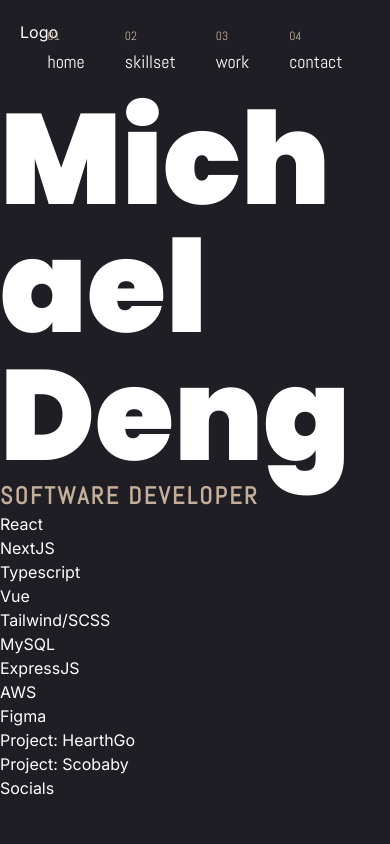
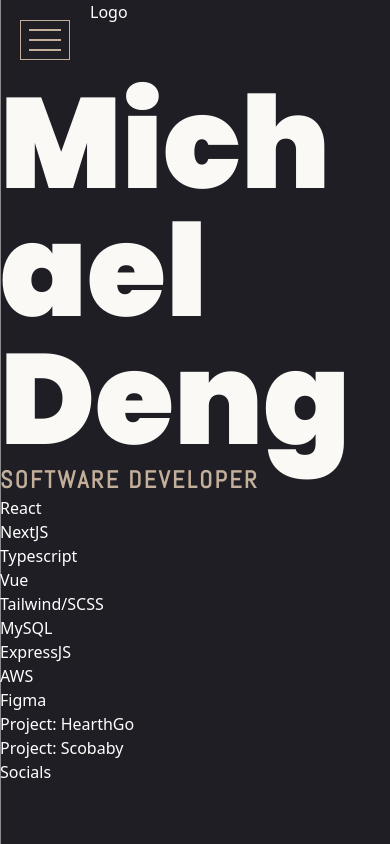
Before and after one commit to Starfodders/personal_site, a Next.js app: page / in a window 390 px wide. Built offline with nearby package versions, Linux system fonts and the light colour scheme.

Commit message:
mobile nav funcitonality

```diff
--- /dev/null
+++ b/app/components/MobileNavMenu.tsx
@@ -0,0 +1,37 @@
+'use client'
+import { useState } from "react"
+
+const MobileNavMenu = () => {
+
+  const [menuOn, setMenuOn] = useState(false)
+  const [hasToggled, setHasToggled] = useState(false);
+
+  return (
+    <>
+    {/* Burger Menu */}
+      <div className='group space-y-2 p-2 border-burnt-yellow border shadow-sm md:hidden hover:cursor-pointer m-5 hover:bg-burnt-yellow' onClick={() => {
+        setMenuOn(true);
+        setHasToggled(true);
+      }}>
+        <div className="w-8 h-0.5 bg-burnt-yellow group-hover:bg-off-white"></div>
+        <div className="w-8 h-0.5 bg-burnt-yellow group-hover:bg-off-white"></div>
+        <div className="w-8 h-0.5 bg-burnt-yellow group-hover:bg-off-white"></div>
+      </div>
+      {/* Menu Element */}
+      <div className={`h-screen w-11/12 bg-off-white absolute inset-x-0 -translate-x-full ${hasToggled ? (menuOn ? 'animate-menuSlideIn' : 'animate-menuSlideOut') : ''}`}>
+        <img src='/closeBtn.svg' alt="" className='m-5 mt-10' onClick={() => {
+          setMenuOn(false);
+          setHasToggled(true);
+        }} />
+        <ul className='flex flex-col h-screen gap-3 mt-10 ml-5'>
+          <li className="font-abel text-2xl text-off-black"><span className="text-xl text-burnt-yellow">01</span> home</li>
+          <li className="font-abel text-2xl text-off-black"><span className="text-xl text-burnt-yellow">02</span> skillset</li>
+          <li className="font-abel text-2xl text-off-black"><span className="text-xl text-burnt-yellow">03</span> work</li>
+          <li className="font-abel text-2xl text-off-black"><span className="text-xl text-burnt-yellow">04</span> contact</li>
+        </ul>
+      </div>
+    </>
+  )
+}
+
+export default MobileNavMenu
--- a/app/components/NavBar.tsx
+++ b/app/components/NavBar.tsx
@@ -1,20 +1,26 @@
-import React from 'react'
 import '../globals.css'
+import MobileNavMenu from './MobileNavMenu'
 
 const NavBar = () => {
+
   return (
-    <div className = "flex justify-between w-full p-5">
-      <div className = "w-4/12">Logo</div>
-      <div className = "w-4/12 flex justify-center">
-        <ul className = "flex gap-10">
-          <li className = "font-abel text-lg"><span className = "text-xs text-burnt-yellow">01</span> home</li>
-          <li className = "font-abel text-lg"><span className = "text-xs text-burnt-yellow">02</span> skillset</li>
-          <li className = "font-abel text-lg"><span className = "text-xs text-burnt-yellow">03</span> work</li>
-          <li className = "font-abel text-lg"><span className = "text-xs text-burnt-yellow">04</span> contact</li>
-        </ul>
+    <>
+      {/* Mobile Nav Menu */}
+      <div className="flex justify-start w-full md:justify-between">
+        <MobileNavMenu />
+        <div className="w-1/3">Logo</div>
+        <div className="w-4/12 hidden justify-center md:flex">
+          <ul className="flex gap-10">
+            <li className="font-abel text-lg"><span className="text-xs text-burnt-yellow">01</span> home</li>
+            <li className="font-abel text-lg"><span className="text-xs text-burnt-yellow">02</span> skillset</li>
+            <li className="font-abel text-lg"><span className="text-xs text-burnt-yellow">03</span> work</li>
+            <li className="font-abel text-lg"><span className="text-xs text-burnt-yellow">04</span> contact</li>
+          </ul>
+        </div>
+        {/* Spacer */}
+        <div className="hidden w-4/12 md:block"></div>
       </div>
-      <div className = "w-4/12"></div>
-    </div>
+    </>
   )
 }
 
--- a/app/globals.css
+++ b/app/globals.css
@@ -1,9 +1,11 @@
-@import url('https://fonts.googleapis.com/css2?family=Abel&family=Poppins:wght@900&display=swap');
-@import 'tailwindcss/base';
-@import 'tailwindcss/components';
-@import 'tailwindcss/utilities';
+@import url("https://fonts.googleapis.com/css2?family=Abel&family=Poppins:wght@900&display=swap");
+@import "tailwindcss/base";
+@import "tailwindcss/components";
+@import "tailwindcss/utilities";
 
-*, *::before, *::after {
+*,
+*::before,
+*::after {
   box-sizing: border-box;
 }
 
@@ -16,20 +18,34 @@ body {
   -webkit-font-smoothing: antialiased;
 }
 
-img, picture, video, canvas, svg {
+img,
+picture,
+video,
+canvas,
+svg {
   display: block;
   max-width: 100%;
 }
 
-input, button, textarea, select {
+input,
+button,
+textarea,
+select {
   font: inherit;
 }
 
-p, h1, h2, h3, h4, h5, h6 {
+p,
+h1,
+h2,
+h3,
+h4,
+h5,
+h6 {
   overflow-wrap: break-word;
 }
 
-#root, #__next {
+#root,
+#__next {
   isolation: isolate;
 }
 
@@ -41,3 +57,43 @@ body {
 h1 {
   margin: 0;
 }
+
+.animate-menuSlideIn {
+  animation: menuSlideIn 0.5s forwards ease-out;
+}
+
+.animate-menuSlideOut {
+  animation: menuSlideOut 0.5s forwards ease-in;
+}
+
+.initial-menu-pos {
+  transform: translateX(-100%);
+}
+@keyframes menuSlideIn {
+  0% {
+    transform: translateX(-100%);
+    opacity: 0;
+  }
+  25% {
+    opacity: 1;
+  }
+  100% {
+    transform: translateX(0);
+    opacity: 1;
+  }
+}
+
+@keyframes menuSlideOut {
+  0% {
+    transform: translateX(0);
+    opacity: 1;
+  }
+  25% {
+    opacity: 0;
+  }
+  100% {
+    transform: translateX(-100%);
+    opacity: 0;
+
+  }
+}
--- a/app/layout.tsx
+++ b/app/layout.tsx
@@ -1,8 +1,5 @@
 import './globals.css'
 import type { Metadata } from 'next'
-import { Inter } from 'next/font/google'
-
-const inter = Inter({ subsets: ['latin'] })
 
 export const metadata: Metadata = {
   title: 'Create Next App',
@@ -16,7 +13,7 @@ export default function RootLayout({
 }) {
   return (
     <html lang="en">
-      <body className={inter.className}>{children}</body>
+      <body>{children}</body>
     </html>
   )
 }
--- a/app/page.tsx
+++ b/app/page.tsx
@@ -9,7 +9,7 @@ const App = () => {
   return (
     <div className='app-wrapper'>
       <NavBar/>
-      <h1 className = "text-9xl font-poppins fw-black ">Michael Deng</h1>
+      <h1 className = "text-9xl font-poppins fw-black text-off-white">Michael Deng</h1>
       <IntroName/>
       <Skillset/>
       <ProjectPreview/>
--- a/package.json
+++ b/package.json
@@ -15,6 +15,7 @@
     "autoprefixer": "10.4.16",
     "eslint": "8.49.0",
     "eslint-config-next": "13.5.2",
+    "material-icons": "^1.13.11",
     "next": "13.5.2",
     "postcss": "8.4.30",
     "react": "18.2.0",
--- a/tailwind.config.ts
+++ b/tailwind.config.ts
@@ -19,8 +19,18 @@ const config: Config = {
       },
       colors: {
         'burnt-yellow': '#C4AF9A',
-        'off-black' : '#1E1E24'
+        'off-black' : '#1E1E24',
+        'off-white' : '#FAF9F6'
       },
+      screens: {
+        'sm' : '475px',
+        'md' : '768px',
+        'lg' : '1024px',
+        'xl' : '1440px'
+      }
+      // translate: {
+      //   'menuInitialPos': 'translateX(-100%)'
+      // }
     },
   },
   plugins: [],
```
Also changed, not shown: public/closebtn.svg (added), 1 other file (tests, documents, lock files or other folders).
